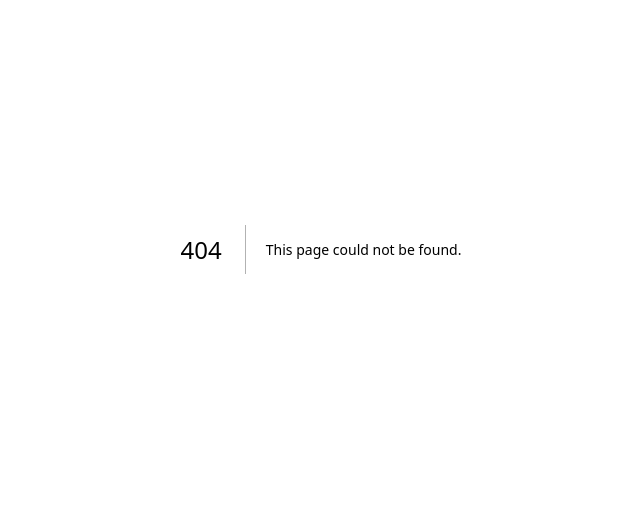
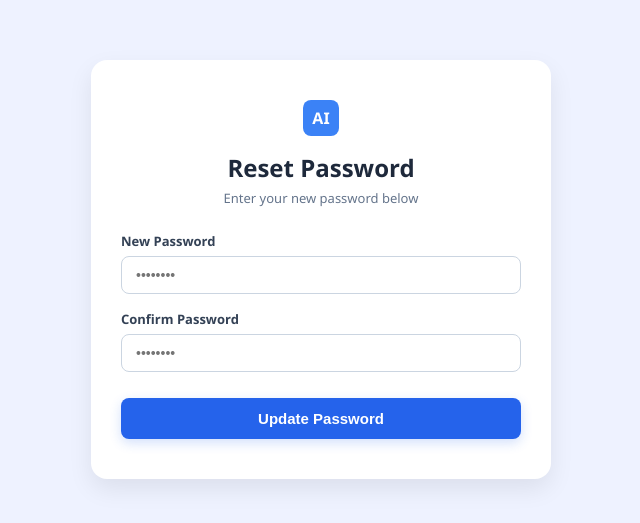
Before and after one commit to MizganFatima/ai-mock-interview-platform, a Next.js app in the folder client/: page /reset-password in a window 1280 px wide. Before the commit this address had no page. Shown: the part 151-674 px from the top of the page, without its empty margins (319-959 px from the left). Built offline with nearby package versions, Linux system fonts and the light colour scheme.

Commit message:
add reset password page

```diff
--- /dev/null
+++ b/client/app/reset-password/page.js
@@ -0,0 +1,171 @@
+'use client';
+import { useState, useEffect, Suspense } from 'react';
+import { useRouter, useSearchParams } from 'next/navigation';
+
+function ResetPasswordForm() {
+    const [password, setPassword] = useState('');
+    const [confirmPassword, setConfirmPassword] = useState('');
+    const [token, setToken] = useState('');
+    const router = useRouter();
+    const searchParams = useSearchParams();
+
+    useEffect(() => {
+        const tokenParam = searchParams.get('token');
+        if (tokenParam) {
+            setToken(tokenParam);
+        }
+    }, [searchParams]);
+
+    const handleSubmit = async (e) => {
+        e.preventDefault();
+        if (password !== confirmPassword) {
+            alert("Passwords do not match!");
+            return;
+        }
+
+        try {
+            const baseUrl = process.env.NEXT_PUBLIC_API_URL || 'http://localhost:5000';
+            const response = await fetch(`${baseUrl}/api/auth/reset-password`, {
+                method: 'POST',
+                headers: { 'Content-Type': 'application/json' },
+                body: JSON.stringify({ token, newPassword: password })
+            });
+
+            const data = await response.json();
+            if (response.ok && data.success) {
+                alert("Password successfully reset! Please login.");
+                router.push('/');
+            } else {
+                alert(data.message || "Failed to reset password");
+            }
+        } catch (err) {
+            console.error(err);
+            alert("Server Connection Error");
+        }
+    };
+
+    return (
+        <div style={styles.container}>
+            <div style={styles.card}>
+                <div style={styles.badge}>AI</div>
+                <h2 style={styles.heading}>Reset Password</h2>
+                <p style={styles.subheading}>Enter your new password below</p>
+
+                <form onSubmit={handleSubmit} style={styles.form}>
+                    <div style={styles.inputGroup}>
+                        <label style={styles.label}>New Password</label>
+                        <input
+                            type="password"
+                            placeholder="••••••••"
+                            value={password}
+                            onChange={(e) => setPassword(e.target.value)}
+                            style={styles.input}
+                            required
+                        />
+                    </div>
+                    <div style={styles.inputGroup}>
+                        <label style={styles.label}>Confirm Password</label>
+                        <input
+                            type="password"
+                            placeholder="••••••••"
+                            value={confirmPassword}
+                            onChange={(e) => setConfirmPassword(e.target.value)}
+                            style={styles.input}
+                            required
+                        />
+                    </div>
+                    <button type="submit" style={styles.button}>
+                        Update Password
+                    </button>
+                </form>
+            </div>
+        </div>
+    );
+}
+
+export default function ResetPasswordPage() {
+    return (
+        <Suspense fallback={<div>Loading...</div>}>
+            <ResetPasswordForm />
+        </Suspense>
+    );
+}
+
+const styles = {
+    container: {
+        minHeight: '100vh',
+        display: 'flex',
+        alignItems: 'center',
+        justifyContent: 'center',
+        backgroundColor: '#eef2ff',
+        fontFamily: "'Segoe UI', Tahoma, Geneva, Verdana, sans-serif",
+        padding: '20px'
+    },
+    card: {
+        backgroundColor: '#ffffff',
+        padding: '40px 30px',
+        borderRadius: '16px',
+        boxShadow: '0 10px 25px rgba(0, 0, 0, 0.08)',
+        width: '100%',
+        maxWidth: '400px',
+        textAlign: 'center'
+    },
+    badge: {
+        backgroundColor: '#3b82f6',
+        color: '#fff',
+        width: '36px',
+        height: '36px',
+        borderRadius: '8px',
+        display: 'flex',
+        alignItems: 'center',
+        justifyContent: 'center',
+        fontWeight: 'bold',
+        margin: '0 auto 15px auto'
+    },
+    heading: {
+        margin: '0 0 5px 0',
+        fontSize: '24px',
+        color: '#1e293b'
+    },
+    subheading: {
+        margin: '0 0 25px 0',
+        fontSize: '13px',
+        color: '#64748b'
+    },
+    form: {
+        display: 'flex',
+        flexDirection: 'column',
+        gap: '16px',
+        textAlign: 'left'
+    },
+    inputGroup: {
+        display: 'flex',
+        flexDirection: 'column',
+        gap: '6px'
+    },
+    label: {
+        fontSize: '13px',
+        fontWeight: '600',
+        color: '#334155'
+    },
+    input: {
+        padding: '10px 14px',
+        borderRadius: '8px',
+        border: '1px solid #cbd5e1',
+        fontSize: '14px',
+        outline: 'none',
+        transition: 'border 0.2s'
+    },
+    button: {
+        marginTop: '10px',
+        backgroundColor: '#2563eb',
+        color: '#ffffff',
+        padding: '12px',
+        border: 'none',
+        borderRadius: '8px',
+        fontSize: '15px',
+        fontWeight: '600',
+        cursor: 'pointer',
+        boxShadow: '0 4px 12px rgba(37, 99, 235, 0.2)'
+    }
+};
```
